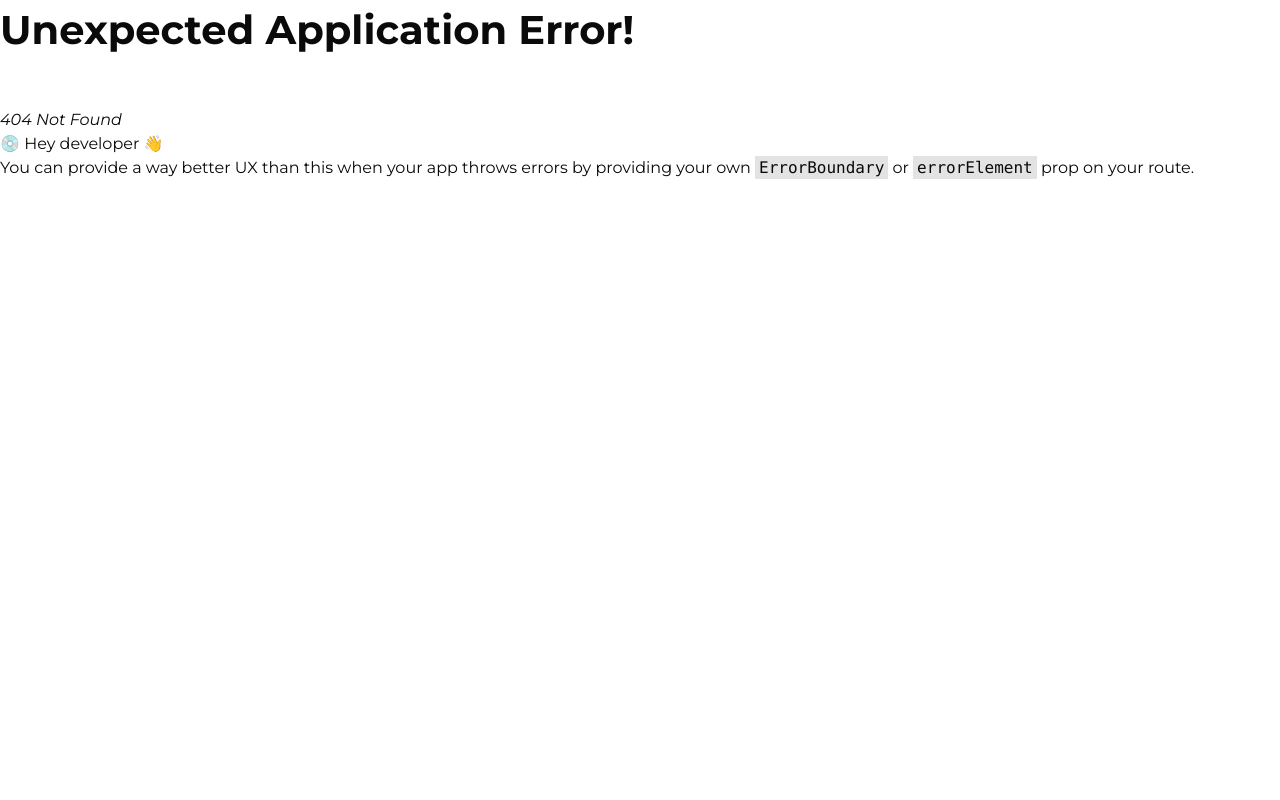
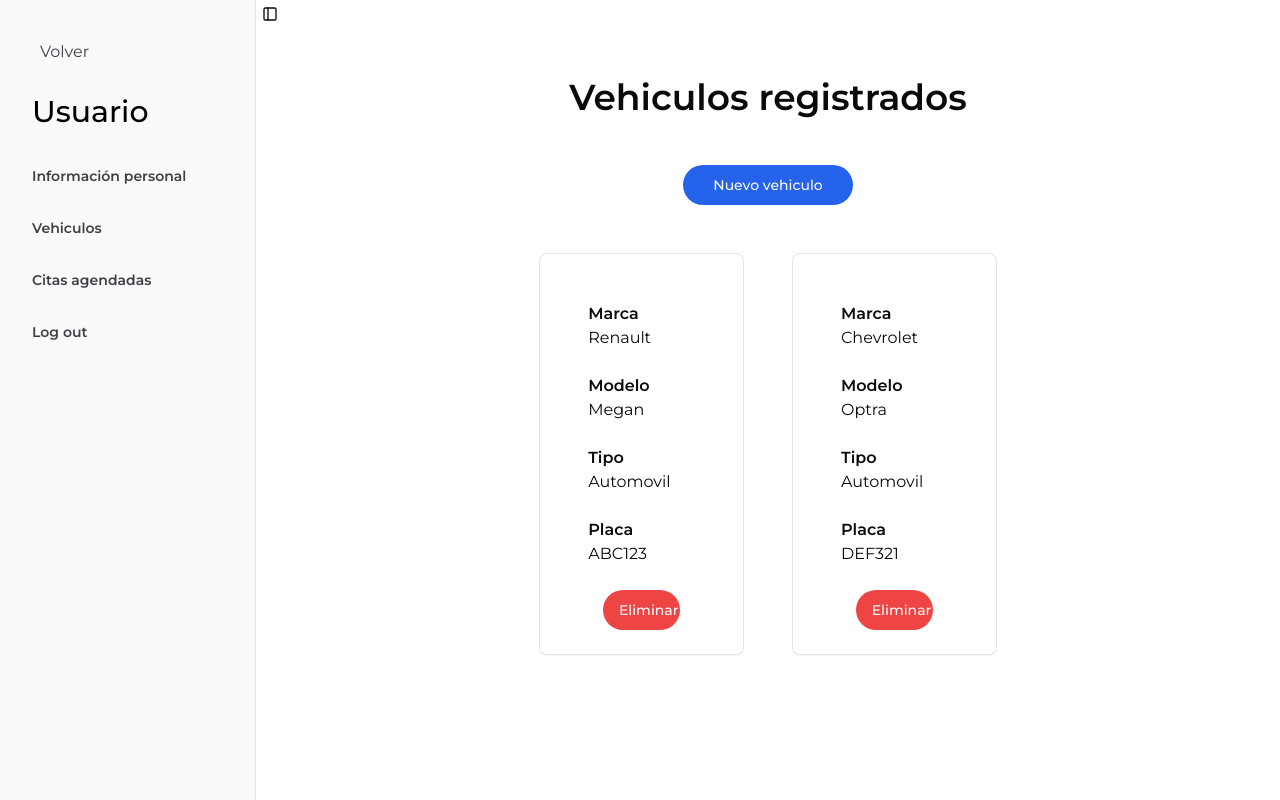
Before and after one commit to JuanFelipeRomero/car_services, a React (Vite) app in the folder frontend/: page /user/cars in a window 1280 px wide. Before the commit this address had no page. Built offline with nearby package versions, Linux system fonts and the light colour scheme.

Commit message:
User info and user vehicles info done, and react router problems solved

```diff
--- a/frontend/src/components/ReturnBtn.jsx
+++ b/frontend/src/components/ReturnBtn.jsx
@@ -10,7 +10,7 @@ export default function ReturnBtn({ color = 'black' }) {
   return (
     <button
       onClick={handleBack}
-      className={`text-${color} font-medium pl-20 mt-12`}
+      className={`text-${color} font-medium pl-20 mt-12 `}
     >
       Atras
     </button>
--- a/frontend/src/components/SideBar.jsx
+++ b/frontend/src/components/SideBar.jsx
@@ -1,6 +1,3 @@
-import { Calendar, Home, Inbox, Search, Settings } from 'lucide-react';
-import ReturnBtn from './ReturnBtn';
-
 import {
   Sidebar,
   SidebarContent,
@@ -11,24 +8,25 @@ import {
   SidebarMenuButton,
   SidebarMenuItem,
 } from '@/components/ui/sidebar';
-import { User } from 'lucide-react';
+import { Link } from 'react-router-dom';
 
 // Menu items.
 const items = [
   {
     title: 'Información personal',
-    url: '/',
-    icon: User,
+    url: '/user/profile',
+  },
+  {
+    title: 'Vehiculos',
+    url: '/user/cars',
   },
   {
     title: 'Citas agendadas',
-    url: '#',
-    icon: Calendar,
+    url: '/user/appointments',
   },
   {
     title: 'Log out',
     url: '#',
-    icon: Inbox,
   },
 ];
 
@@ -37,17 +35,26 @@ export function AppSidebar() {
     <Sidebar>
       <SidebarContent>
         <SidebarGroup>
-          <ReturnBtn />
-          <SidebarGroupLabel className="text-3xl">Usuario</SidebarGroupLabel>
+          <button
+            className="mt-8 text-left pl-8"
+            onClick={() => (window.location.href = '/')}
+          >
+            Volver
+          </button>
+          <SidebarGroupLabel className="text-3xl mb-4 mt-8 pl-6 text-black">
+            Usuario
+          </SidebarGroupLabel>
           <SidebarGroupContent>
             <SidebarMenu>
               {items.map((item) => (
-                <SidebarMenuItem key={item.title}>
+                <SidebarMenuItem
+                  className={'mt-4 ml-4 font-semibold '}
+                  key={item.title}
+                >
                   <SidebarMenuButton asChild>
-                    <a href={item.url}>
-                      <item.icon />
+                    <Link to={item.url}>
                       <span>{item.title}</span>
-                    </a>
+                    </Link>
                   </SidebarMenuButton>
                 </SidebarMenuItem>
               ))}
--- /dev/null
+++ b/frontend/src/components/userComponents/UserInfoCard.jsx
@@ -0,0 +1,29 @@
+import { Card, CardContent } from '@/components/ui/card';
+
+export function UserInfoSection({ name, value }) {
+  return (
+    <>
+      <p className="font-semibold mt-6">{name}</p>
+      <p>{value}</p>
+    </>
+  );
+}
+
+export default function UserInfoCard({ name, email, phone }) {
+  const userInfo = {
+    Nombre: 'Juan',
+    Email: 'juan@ejemplo.com',
+    Telefono: '321234567',
+    Contraseña: '******',
+  };
+
+  return (
+    <Card className="w-1/4 mx-auto py-6 px-6">
+      <CardContent>
+        {Object.entries(userInfo).map(([name, value]) => {
+          return <UserInfoSection name={name} value={value} />;
+        })}
+      </CardContent>
+    </Card>
+  );
+}
--- /dev/null
+++ b/frontend/src/components/userComponents/UserVehicleCardInfo.jsx
@@ -0,0 +1,24 @@
+import { Card, CardContent } from '@/components/ui/card';
+import { Button } from '../ui/button';
+
+export function VehicleInfoSection({ name, value }) {
+  return (
+    <>
+      <p className="font-semibold mt-6">{name}</p>
+      <p>{value}</p>
+    </>
+  );
+}
+
+export function UserVehicleCard({ vehicleInfo }) {
+  return (
+    <Card className="w-1/5 py-6 px-6">
+      <CardContent>
+        {Object.entries(vehicleInfo).map(([name, value]) => {
+          return <VehicleInfoSection name={name} value={value} />;
+        })}
+      </CardContent>
+      <Button className="bg-red-500 w-1/2 mx-auto block">Eliminar</Button>
+    </Card>
+  );
+}
--- a/frontend/src/main.jsx
+++ b/frontend/src/main.jsx
@@ -17,6 +17,7 @@ import ScheduleAppointment from './pages/appointmentPages/ScheduleAppointment';
 import AppointmentConfirmed from './pages/appointmentPages/AppointmentConfirmed';
 import UserProfile from './pages/userPages/UserProfile';
 import UserAppointments from './pages/userPages/UserAppointments';
+import UserVehicles from './pages/userPages/UserVehicles';
 
 const router = createBrowserRouter([
   {
@@ -52,6 +53,10 @@ const router = createBrowserRouter([
   {
     path: '/user/profile',
     element: <UserProfile />,
+  },
+  {
+    path: '/user/cars',
+    element: <UserVehicles />,
   },
   {
     path: '/user/appointments',
--- a/frontend/src/pages/userPages/UserProfile.jsx
+++ b/frontend/src/pages/userPages/UserProfile.jsx
@@ -1,13 +1,19 @@
 import { SidebarProvider, SidebarTrigger } from '@/components/ui/sidebar';
 import { AppSidebar } from '@/components/SideBar';
+import UserInfoCard from '@/components/userComponents/UserInfoCard';
 
-export default function UserProfile({ children }) {
+export default function UserProfile() {
   return (
     <SidebarProvider>
       <AppSidebar />
-      <main>
+      <main className="w-full">
         <SidebarTrigger />
-        {children}
+        <section className="">
+          <h1 className="text-center text-4xl font-semibold my-12">
+            Información personal
+          </h1>
+          <UserInfoCard />
+        </section>
       </main>
     </SidebarProvider>
   );
--- /dev/null
+++ b/frontend/src/pages/userPages/UserVehicles.jsx
@@ -0,0 +1,41 @@
+import { SidebarProvider, SidebarTrigger } from '@/components/ui/sidebar';
+import { AppSidebar } from '@/components/SideBar';
+import { UserVehicleCard } from '@/components/userComponents/UserVehicleCardInfo';
+import { Button } from '@/components/ui/button';
+
+export default function UserVehicles() {
+  const vehiclesInfo = [
+    {
+      Marca: 'Renault',
+      Modelo: 'Megan',
+      Tipo: 'Automovil',
+      Placa: 'ABC123',
+    },
+    {
+      Marca: 'Chevrolet',
+      Modelo: 'Optra',
+      Tipo: 'Automovil',
+      Placa: 'DEF321',
+    },
+  ];
+
+  return (
+    <SidebarProvider>
+      <AppSidebar />
+      <main className="w-full">
+        <SidebarTrigger />
+        <h1 className="text-center text-4xl font-semibold my-12">
+          Vehiculos registrados
+        </h1>
+        <Button className="block w-1/6 mx-auto my-12 bg-blue-600">
+          Nuevo vehiculo
+        </Button>
+        <section className="flex justify-center gap-12">
+          {vehiclesInfo.map((vehicle) => (
+            <UserVehicleCard vehicleInfo={vehicle} />
+          ))}
+        </section>
+      </main>
+    </SidebarProvider>
+  );
+}
```
